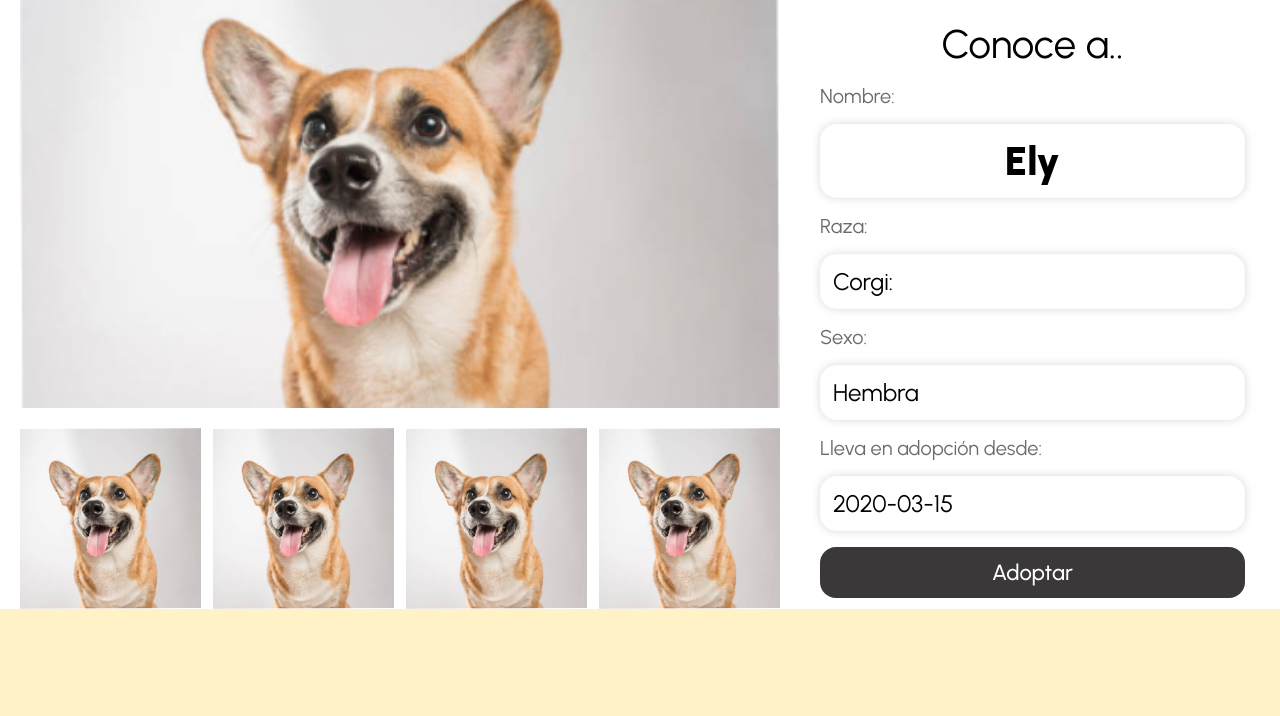
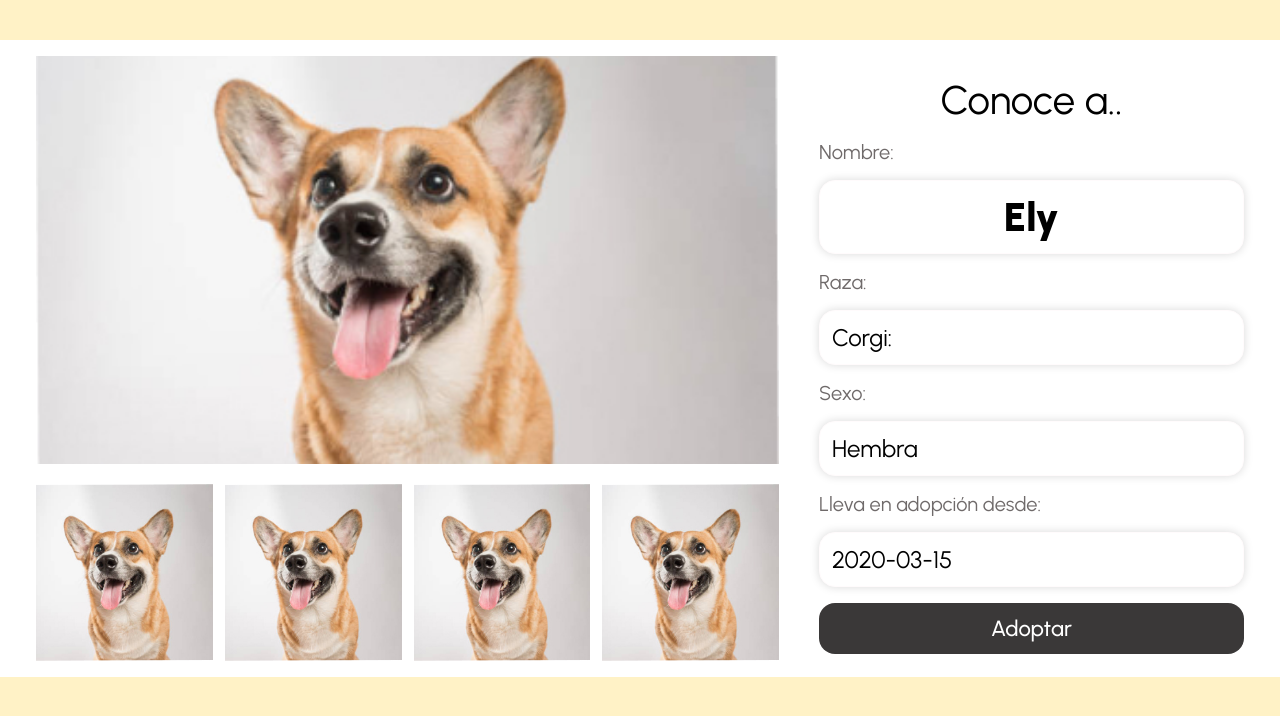
Before and after one commit to AlbertoDiazEsteban/Meow-Furever, a React (Create React App) app in the folder frontend/: page /GalleryPage in a window 1280 px wide. Shown: the top 716 px of the page. Built offline with nearby package versions, Linux system fonts and the light colour scheme.

Commit message:
Fix padding in detailCard component and add padding

```diff
--- a/frontend/src/components/DetailCard/DetailCard.jsx
+++ b/frontend/src/components/DetailCard/DetailCard.jsx
@@ -2,7 +2,7 @@ import './detailCard.css'
 
 export default function DetailCard() {
   return (
-    <section>
+    <section className='animal-detail-container'>
       <div className='card-gallery'>
         <div className='image-cover'>
           <img src='/foto4.jpg' alt='Dog portrait' />
--- a/frontend/src/components/DetailCard/detailCard.css
+++ b/frontend/src/components/DetailCard/detailCard.css
@@ -2,12 +2,13 @@
 body {
   background-color: #FFF2C6;
 }
-section {
+section.animal-detail-container {
   background-color: #FFF;
   font-family: 'Urbanist', sans-serif;
   margin-block-start: 40px;
   display: flex;
   flex-wrap: wrap;
+  padding: 16px;
 }
 .card-gallery {
   padding-inline: 20px;
```
